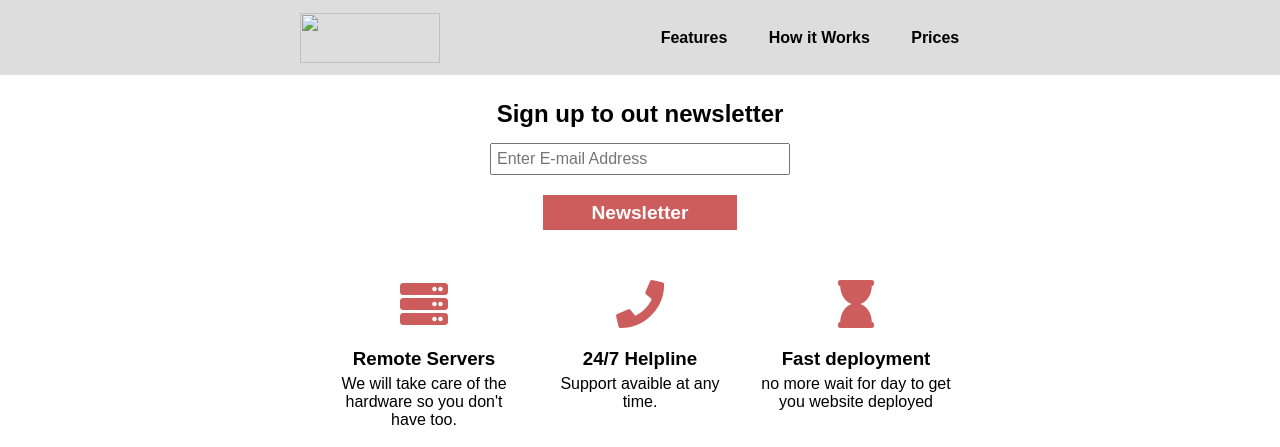
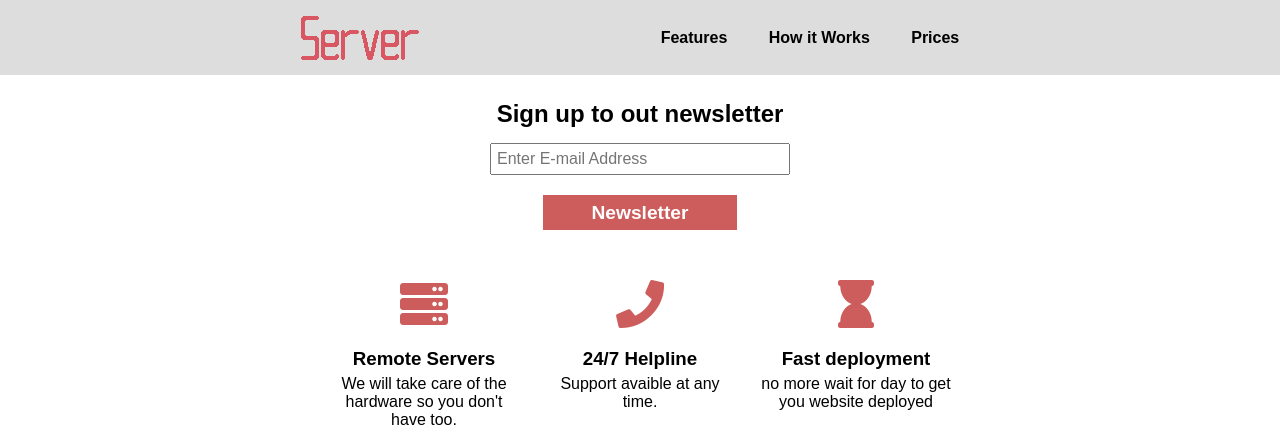
Before and after one commit to John-CSM-Tate/freecodecamp-landing-page-project, a plain HTML site: page index.html in a window 1280 px wide. Shown: the top 447 px of the page. Drawn offline with Linux system fonts and the light colour scheme.

Commit message:
add missing labels and fix logo

```diff
--- a/styles.css
+++ b/styles.css
@@ -1,12 +1,10 @@
+/* Global */
+
 :root {
     --header-bg: #ddd;
     --button-bg: indianred;
     --button-text: white;
 }
-
-
-
-
 
 *,*::before,*::after {
     margin: 0;
@@ -25,8 +23,7 @@ body {
     max-width: 720px;
 }
 
-
-
+/* Header */
 
 header {
     position: fixed;
@@ -49,8 +46,8 @@ header {
 }
 
 #header-img {
-    width: 140px;
-    height: 50px;
+    width: 120px;
+    height: 45px;
 }
 
 nav {
@@ -102,7 +99,7 @@ main {
     }
 }
 
-/* hero */
+/* Hero */
 
 #hero {
     display: flex;
```
Also changed, not shown: logo.png (added).
